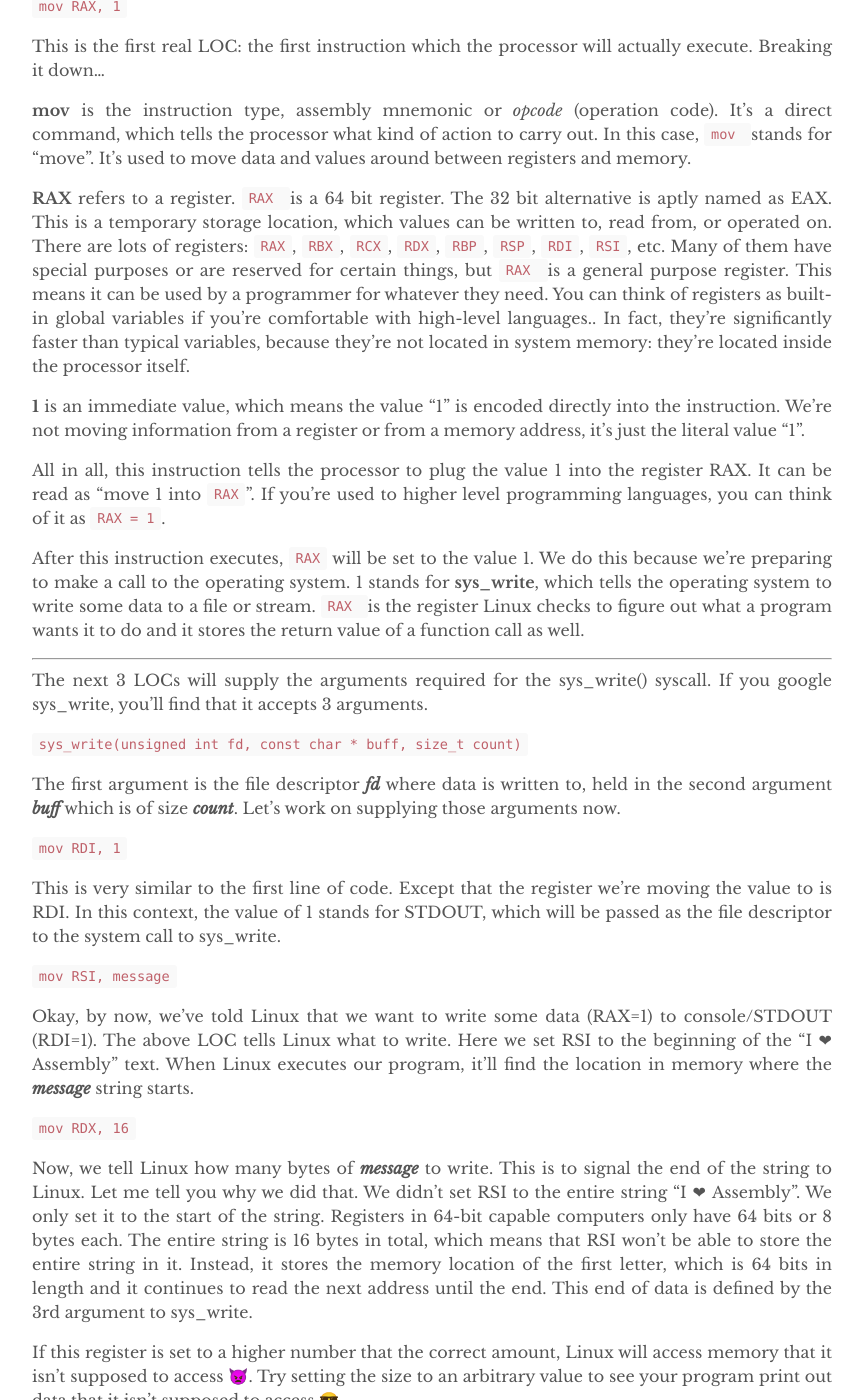
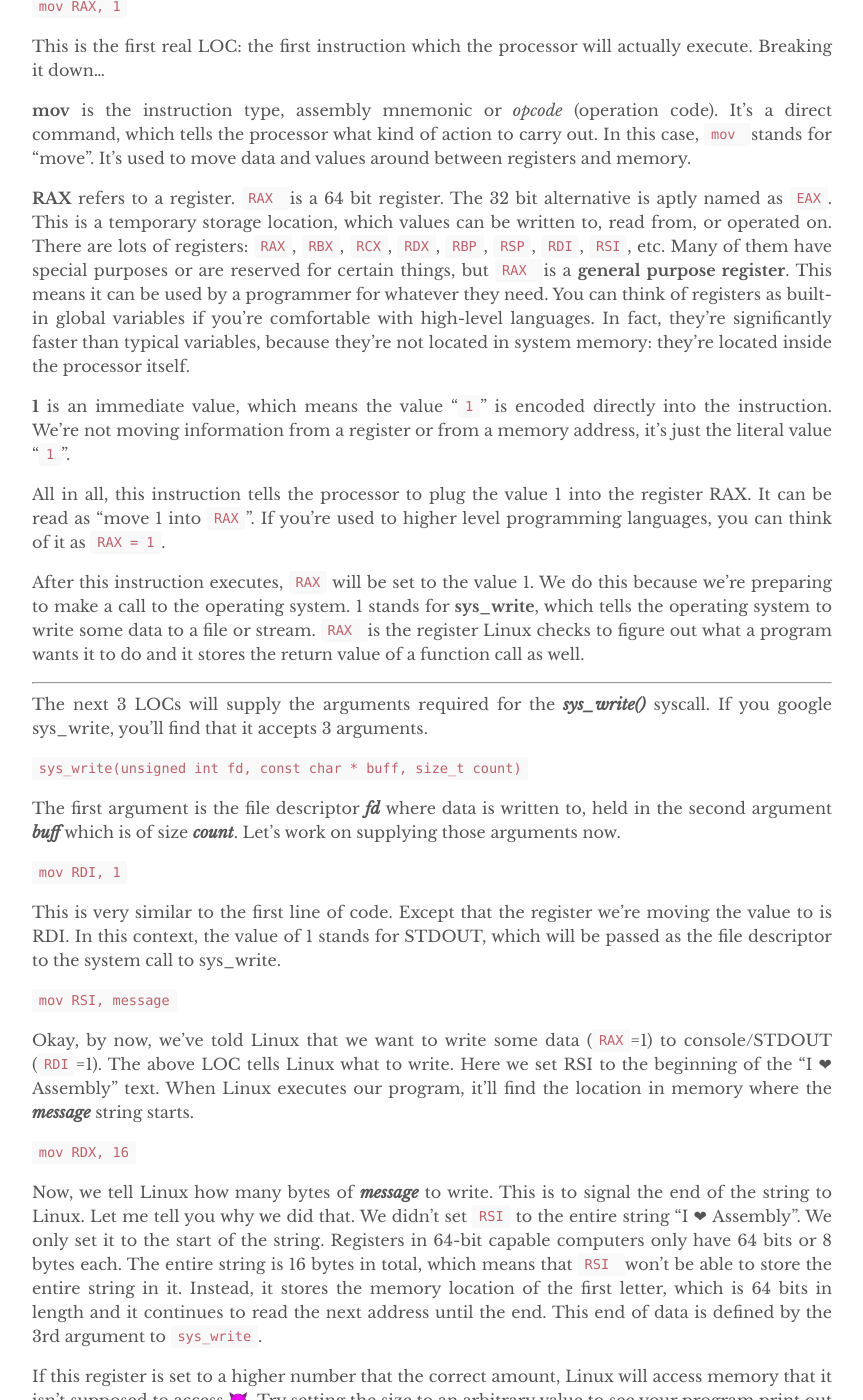
Before and after one commit to amodsachintha/amodsachintha.github.io, a Jekyll site: the page built from _posts/2019-06-09-i-love-assembly.md, in a window 1280 px wide and 1400 px high, scrolled down 3163 px. Shown: the whole window, without its empty margins (208-1071 px from the left). Built offline with Jekyll 4.4.1, drawn with Linux system fonts in a browser that asks for light colours; some of the changed text lies outside the part shown.

```diff
--- a/_posts/2019-06-09-i-love-assembly.md
+++ b/_posts/2019-06-09-i-love-assembly.md
@@ -46,19 +46,13 @@ The **text** section is where all the logic (code) goes. This is a list of Assem
 
 To properly understand the program, we'll break the program down and examine each line one after the other.
 
-
-
 `BITS 64`
 
 The above instruction or more accurately directive specifies that NASM should generate code designed to run on a processor operating in 64-bit mode. NASM is the "assembler" or the program that converts our program to a machine understandable format, sorta like a compiler.
 
-
-
 `section .data`
 
 This is where you can provide static data of any kind for the program. When the program runs, the OS will load this into memory. It'll be made available to the program to read and/or manipulate.
-
-
 
 `message DB "I ❤ Assembly", 10`
 
@@ -66,7 +60,7 @@ This line declares a string called message, with a value of "I ❤ Assembly". Th
 
 - message - The name of the variable that'll be used later to refer to the string being declared.
 
-- **DB** - This is the data type. In this case, DB means that a series of bytes are being declared (DB <-> Define Byte). Bytes are 8-bit integers that range from 0–255. Which means that each byte can be represented by a single ASCII character. There are other data types that refer to larger integers like **DW** (Define Word), **DD** (Define Doubleword), **DQ** (Define Quadword) etc.
+- **DB** - This is the data type. In this case, DB means that a series of bytes are being declared (DB - Define Byte). Bytes are 8-bit integers that range from 0–255. Which means that each byte can be represented by a single ASCII character. There are other data types that refer to larger integers like **DW** (Define Word), **DD** (Define Doubleword), **DQ** (Define Quadword) etc.
 - **"I ❤ Assembly"** - This is the data that message refers to, and is what we'll print out to the console later. Each letter, comma, space and exclamation point will account one byte. The Heart emoji though is a combination of 4 bytes. (❤ - U+2764)
 - **, 10** - This is the ASCII code for the new line character. It is appended to the end of the "I ❤ Assembly" text. It is comparable to the "\n" in other languages which can be used as "I ❤ Assembly\n".
 
@@ -85,9 +79,9 @@ This is the first real LOC: the first instruction which the processor will actua
 
 **mov** is the instruction type, assembly mnemonic or *opcode* (operation code). It's a direct command, which tells the processor what kind of action to carry out. In this case, `mov `stands for "move". It's used to move data and values around between registers and memory.
 
-**RAX** refers to a register. `RAX `is a 64 bit register. The 32 bit alternative is aptly named as EAX. This is a temporary storage location, which values can be written to, read from, or operated on. There are lots of registers: `RAX`, `RBX`, `RCX`, `RDX`, `RBP`, `RSP`, `RDI`, `RSI`, etc. Many of them have special purposes or are reserved for certain things, but `RAX `is a general purpose register. This means it can be used by a programmer for whatever they need. You can think of registers as built-in global variables if you're comfortable with high-level languages.. In fact, they're significantly faster than typical variables, because they're not located in system memory: they're located inside the processor itself.
+**RAX** refers to a register. `RAX `is a 64 bit register. The 32 bit alternative is aptly named as `EAX`. This is a temporary storage location, which values can be written to, read from, or operated on. There are lots of registers: `RAX`, `RBX`, `RCX`, `RDX`, `RBP`, `RSP`, `RDI`, `RSI`, etc. Many of them have special purposes or are reserved for certain things, but `RAX `is a **general purpose register**. This means it can be used by a programmer for whatever they need. You can think of registers as built-in global variables if you're comfortable with high-level languages. In fact, they're significantly faster than typical variables, because they're not located in system memory: they're located inside the processor itself.
 
-**1** is an immediate value, which means the value "1" is encoded directly into the instruction. We're not moving information from a register or from a memory address, it's just the literal value "1".
+**1** is an immediate value, which means the value "`1`" is encoded directly into the instruction. We're not moving information from a register or from a memory address, it's just the literal value "`1`".
 
 All in all, this instruction tells the processor to plug the value 1 into the register RAX. It can be read as "move 1 into `RAX`". If you're used to higher level programming languages, you can think of it as `RAX = 1`.
 
@@ -95,7 +89,7 @@ After this instruction executes, `RAX` will be set to the value 1. We do this be
 
 ------
 
-The next 3 LOCs will supply the arguments required for the sys_write() syscall. If you google sys_write, you'll find that it accepts 3 arguments.
+The next 3 LOCs will supply the arguments required for the ***sys_write()*** syscall. If you google sys_write, you'll find that it accepts 3 arguments.
 
 `sys_write(unsigned int fd, const char * buff, size_t count)`
 
@@ -107,11 +101,11 @@ This is very similar to the first line of code. Except that the register we're m
 
 `mov RSI, message`
 
-Okay, by now, we've told Linux that we want to write some data (RAX=1) to console/STDOUT (RDI=1). The above LOC tells Linux what to write. Here we set RSI to the beginning of the "I ❤ Assembly" text. When Linux executes our program, it'll find the location in memory where the ***message*** string starts.
+Okay, by now, we've told Linux that we want to write some data (`RAX`=1) to console/STDOUT (`RDI`=1). The above LOC tells Linux what to write. Here we set RSI to the beginning of the "I ❤ Assembly" text. When Linux executes our program, it'll find the location in memory where the ***message*** string starts.
 
 `mov RDX, 16`
 
-Now, we tell Linux how many bytes of ***message*** to write. This is to signal the end of the string to Linux. Let me tell you why we did that. We didn't set RSI to the entire string "I ❤ Assembly". We only set it to the start of the string. Registers in 64-bit capable computers only have 64 bits or 8 bytes each. The entire string is 16 bytes in total, which means that RSI won't be able to store the entire string in it. Instead, it stores the memory location of the first letter, which is 64 bits in length and it continues to read the next address until the end. This end of data is defined by the 3rd argument to sys_write.
+Now, we tell Linux how many bytes of ***message*** to write. This is to signal the end of the string to Linux. Let me tell you why we did that. We didn't set `RSI` to the entire string "I ❤ Assembly". We only set it to the start of the string. Registers in 64-bit capable computers only have 64 bits or 8 bytes each. The entire string is 16 bytes in total, which means that `RSI `won't be able to store the entire string in it. Instead, it stores the memory location of the first letter, which is 64 bits in length and it continues to read the next address until the end. This end of data is defined by the 3rd argument to `sys_write`.
 
 If this register is set to a higher number that the correct amount, Linux will access memory that it isn't supposed to access 👿. Try setting the size to an arbitrary value to see your program print out data that it isn't supposed to access 😎.
 
@@ -163,7 +160,7 @@ However, it's still not quite ready to run. In order for the operating system to
 
 `ld iLoveAsm.o`
 
-This runs the program ***ld*** and tells it to take our object file "iLoveAsm.o" and make it into an executable file. By default it will name this new executable file "a.out".
+This runs the program `ld` and tells it to take our object file "iLoveAsm.o" and make it into an executable file. By default it will name this new executable file "a.out".
 
 Now for the moment of truth: run the program!
 `./a.out`
```
Also changed, not shown: other parts of _posts/2019-06-09-i-love-assembly.md (+6 -3 lines).
